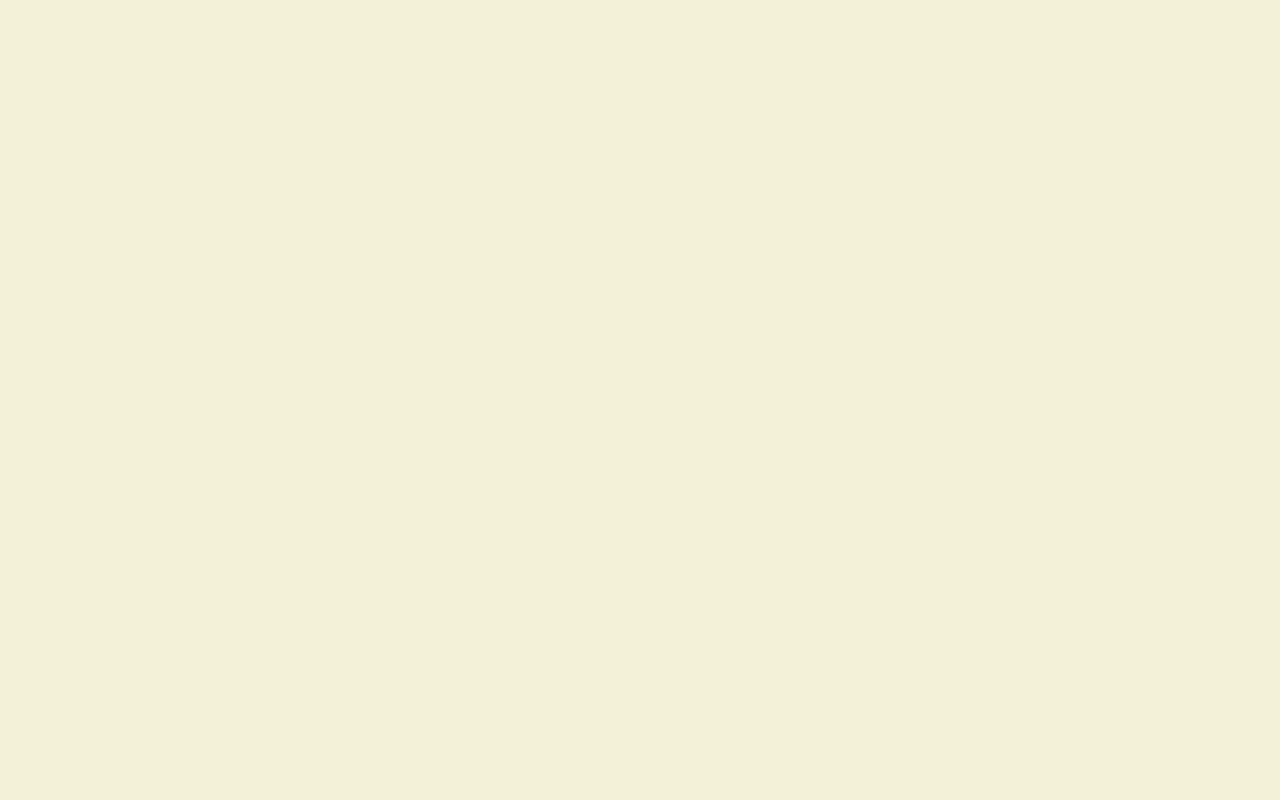
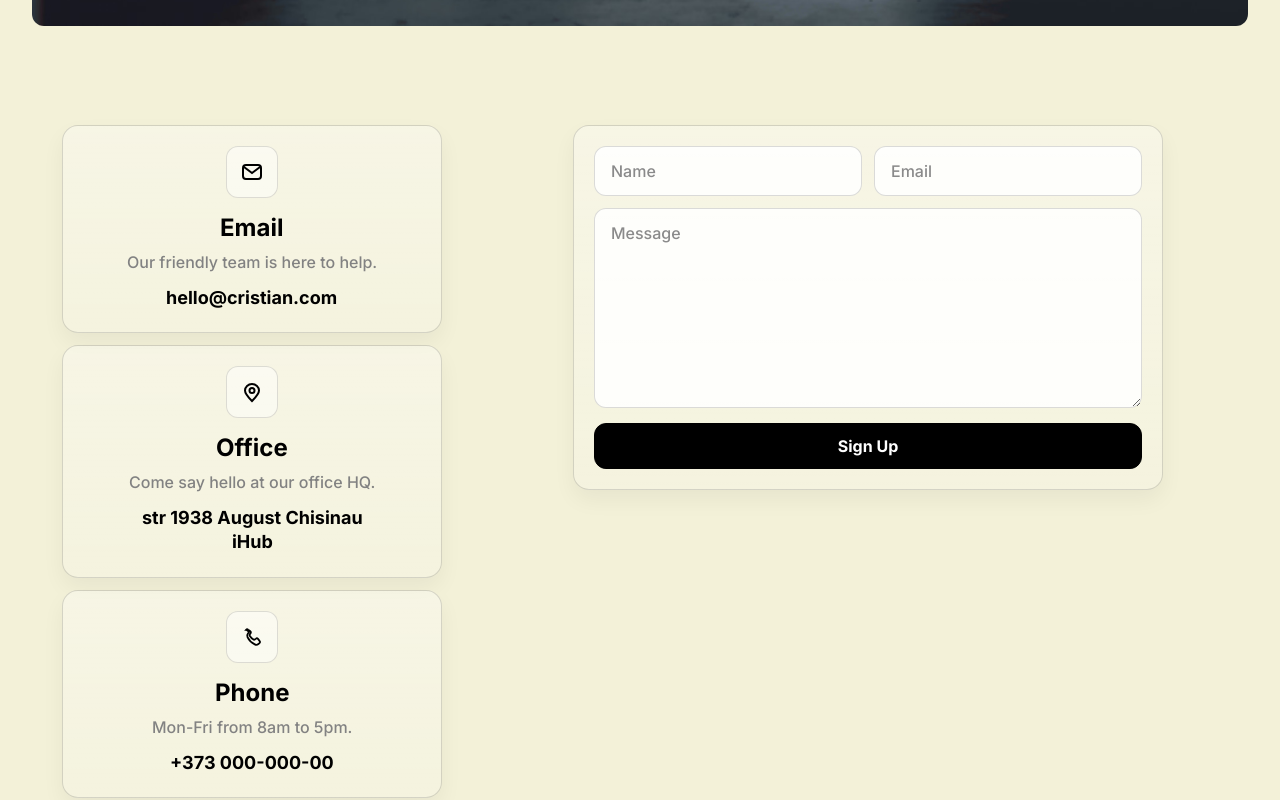
Before and after one commit to Lienkulet/Cristians-Photographer-Portfolio, a Next.js app: page /contact in a window 1280 px wide. Shown: the part 1260-2060 px from the top of the page. Before the commit the page ends 800 px from the top, so only its background shows below. Built offline with nearby package versions, Linux system fonts and the light colour scheme.

Commit message:
contact page

```diff
--- a/src/app/contact/page.jsx
+++ b/src/app/contact/page.jsx
@@ -1,9 +1,53 @@
+import PagesHero from '@/components/Sections/PagesHero/PagesHero'
+import ContactInfoCards from '@/components/ContactInfoCards/ContactInfoCards'
+import ContactForm from '@/components/ContactForm/ContactForm'
+import Container from '@/components/UI/Container/Container'
 import React from 'react'
+import styles from './page.module.css'
 
 const page = () => {
+  const infoItems = [
+    {
+      icon: 'email',
+      title: 'Email',
+      subtitle: 'Our friendly team is here to help.',
+      type: 'link',
+      href: 'mailto:hello@cristian.com',
+      value: 'hello@cristian.com',
+    },
+    {
+      icon: 'office',
+      title: 'Office',
+      subtitle: 'Come say hello at our office HQ.',
+      type: 'address',
+      valueLine1: 'str 1938 August Chisinau',
+      valueLine2: 'iHub',
+    },
+    {
+      icon: 'phone',
+      title: 'Phone',
+      subtitle: 'Mon-Fri from 8am to 5pm.',
+      type: 'link',
+      href: 'tel:+373123123123',
+      value: '+373 000-000-00',
+    },
+  ]
+
   return (
     <main>
-
+      <PagesHero
+        title='CONTACT US'
+        subtitle="We're excited to hear from you! Whether you have questions about our photography services, want to inquire about booking a session, or simply want to say hello, we're here to help. You can reach us through the following channels:"
+        imgUrl='/contactus/contactus.avif'
+      />
+      <section className={styles.contactSection}>
+        <Container>
+          <div className={styles.contactLayout}>
+            <ContactInfoCards items={infoItems} stacked />
+            <ContactForm />
+          </div>
+        </Container>
+      </section>
     </main>
   )
 }
--- /dev/null
+++ b/src/app/contact/page.module.css
@@ -0,0 +1,19 @@
+.contactSection {
+  width: 100%;
+}
+
+.contactLayout {
+  display: grid;
+
+  grid-template-columns: minmax(320px, 440px) minmax(0, 1fr);
+  gap: 16px;
+  align-items: start;
+  justify-content: center;
+}
+
+@media (max-width: 1024px) {
+  .contactLayout {
+    grid-template-columns: 1fr;
+    gap: 14px;
+  }
+}
--- /dev/null
+++ b/src/components/ContactForm/ContactForm.jsx
@@ -0,0 +1,17 @@
+import React from "react";
+import styles from "./ContactForm.module.css";
+
+const ContactForm = () => {
+  return (
+    <form className={styles.form} action="#" method="post">
+      <div className={styles.row}>
+        <input type="text" name="name" placeholder="Name" />
+        <input type="email" name="email" placeholder="Email" />
+      </div>
+      <textarea name="message" placeholder="Message" rows={8} />
+      <button type="submit">Sign Up</button>
+    </form>
+  );
+};
+
+export default ContactForm;
--- /dev/null
+++ b/src/components/ContactForm/ContactForm.module.css
@@ -0,0 +1,101 @@
+.form {
+  max-width: 920px;
+  margin: 0 auto;
+  padding: 20px;
+  border: 1px solid rgba(0, 0, 0, 0.14);
+  border-radius: 16px;
+  background: linear-gradient(180deg, rgba(255, 255, 255, 0.34) 0%, rgba(255, 255, 255, 0.18) 100%);
+  box-shadow: 0 10px 22px rgba(0, 0, 0, 0.05);
+}
+
+.row {
+  display: grid;
+  grid-template-columns: repeat(2, minmax(0, 1fr));
+  gap: 12px;
+  margin-bottom: 12px;
+}
+
+.row input,
+.form textarea {
+  width: 100%;
+  border: 1px solid rgba(0, 0, 0, 0.14);
+  border-radius: 12px;
+  background-color: rgba(255, 255, 255, 0.86);
+  color: var(--color-black);
+  font-family: Inter, "Inter Placeholder", sans-serif;
+  font-size: 16px;
+  line-height: 1.25;
+  font-weight: 500;
+  padding: 14px 16px;
+  transition: border-color 0.2s ease, box-shadow 0.2s ease, background-color 0.2s ease;
+}
+
+.form textarea {
+  min-height: 200px;
+  resize: vertical;
+}
+
+.row input::placeholder,
+.form textarea::placeholder {
+  color: #8a8a8a;
+}
+
+.row input:focus,
+.form textarea:focus {
+  outline: 0;
+  border-color: rgba(0, 0, 0, 0.34);
+  box-shadow: 0 0 0 3px rgba(0, 0, 0, 0.08);
+  background-color: rgba(255, 255, 255, 0.95);
+}
+
+.form button {
+  width: 100%;
+  margin-top: 12px;
+  border: 1px solid var(--color-black);
+  background-color: var(--color-black);
+  color: var(--color-white);
+  font-family: Inter, "Inter Placeholder", sans-serif;
+  font-size: 16px;
+  line-height: 1;
+  font-weight: 600;
+  border-radius: 12px;
+  padding: 14px;
+  cursor: pointer;
+  transition: background-color 0.22s ease, color 0.22s ease, box-shadow 0.22s ease;
+}
+
+.form button:hover,
+.form button:focus-visible {
+  background-color: #1b1b1b;
+  color: var(--color-white);
+  box-shadow: 0 8px 16px rgba(0, 0, 0, 0.14);
+}
+
+@media (max-width: 1024px) {
+  .form {
+    max-width: 100%;
+    border-radius: 14px;
+    padding: 14px;
+  }
+
+  .row {
+    grid-template-columns: 1fr;
+    gap: 10px;
+    margin-bottom: 10px;
+  }
+
+  .row input,
+  .form textarea {
+    font-size: 15px;
+    padding: 12px 14px;
+  }
+
+  .form textarea {
+    min-height: 150px;
+  }
+
+  .form button {
+    font-size: 15px;
+    padding: 12px;
+  }
+}
--- /dev/null
+++ b/src/components/ContactInfoCard/ContactInfoCard.jsx
@@ -0,0 +1,36 @@
+import React from "react";
+import styles from "./ContactInfoCard.module.css";
+import EmailIcon from "@/components/Icons/EmailIcon";
+import OficeIcon from "@/components/Icons/OficeIcon";
+import PhoneIcon from "@/components/Icons/PhoneIcon";
+
+const icons = {
+  email: <EmailIcon />,
+  office: <OficeIcon />,
+  ofice: <OficeIcon />,
+  phone: <PhoneIcon />,
+};
+
+const ContactInfoCard = ({ item }) => {
+  return (
+    <article className={styles.infoCard}>
+      <span className={styles.iconBox} aria-hidden="true">
+        {icons[item.icon] ?? icons.email}
+      </span>
+      <h2>{item.title}</h2>
+      <p>{item.subtitle}</p>
+
+      {item.type === "address" ? (
+        <address>
+          {item.valueLine1}
+          <br />
+          {item.valueLine2}
+        </address>
+      ) : (
+        <a href={item.href}>{item.value}</a>
+      )}
+    </article>
+  );
+};
+
+export default ContactInfoCard;
--- /dev/null
+++ b/src/components/ContactInfoCard/ContactInfoCard.module.css
@@ -0,0 +1,90 @@
+.infoCard {
+  display: flex;
+  flex-direction: column;
+  align-items: center;
+  text-align: center;
+  width: 100%;
+  max-width: 380px;
+  margin: 0 auto;
+  border: 1px solid rgba(0, 0, 0, 0.14);
+  border-radius: 16px;
+  padding: 20px 20px 22px;
+  background: linear-gradient(180deg, rgba(255, 255, 255, 0.34) 0%, rgba(255, 255, 255, 0.18) 100%);
+  box-shadow: 0 10px 22px rgba(0, 0, 0, 0.05);
+  transition: box-shadow 0.22s ease, border-color 0.22s ease;
+}
+
+.iconBox {
+  width: 52px;
+  height: 52px;
+  border-radius: 12px;
+  background-color: rgba(255, 255, 255, 0.45);
+  display: inline-flex;
+  align-items: center;
+  justify-content: center;
+  color: var(--color-black);
+  border: 1px solid rgba(0, 0, 0, 0.12);
+}
+
+.iconBox svg {
+  width: 24px;
+  height: 24px;
+}
+
+.infoCard h2 {
+  margin-top: 16px;
+  font-family: Inter, "Inter Placeholder", sans-serif;
+  font-size: 24px;
+  line-height: 1.2;
+  font-weight: 600;
+  color: var(--color-black);
+}
+
+.infoCard p {
+  margin-top: 8px;
+  font-family: Inter, "Inter Placeholder", sans-serif;
+  font-size: 16px;
+  line-height: 1.45;
+  font-weight: 500;
+  color: var(--color-lightergrey);
+}
+
+.infoCard a,
+.infoCard address {
+  margin-top: 12px;
+  font-family: Inter, "Inter Placeholder", sans-serif;
+  font-size: 18px;
+  line-height: 1.35;
+  font-weight: 600;
+  color: var(--color-black);
+  font-style: normal;
+  text-decoration: none;
+  word-break: break-word;
+  max-width: 100%;
+}
+
+.infoCard:hover,
+.infoCard:focus-within {
+  border-color: rgba(0, 0, 0, 0.22);
+  box-shadow: 0 14px 24px rgba(0, 0, 0, 0.1);
+}
+
+@media (max-width: 1024px) {
+  .infoCard {
+    border-radius: 14px;
+    padding: 18px;
+  }
+
+  .infoCard h2 {
+    font-size: 21px;
+  }
+
+  .infoCard p {
+    font-size: 15px;
+  }
+
+  .infoCard a,
+  .infoCard address {
+    font-size: 17px;
+  }
+}
--- /dev/null
+++ b/src/components/ContactInfoCards/ContactInfoCards.jsx
@@ -0,0 +1,15 @@
+import React from "react";
+import styles from "./ContactInfoCards.module.css";
+import ContactInfoCard from "@/components/ContactInfoCard/ContactInfoCard";
+
+const ContactInfoCards = ({ items = [], stacked = false }) => {
+  return (
+    <div className={`${styles.contactInfoGrid} ${stacked ? styles.stacked : ""}`}>
+      {items.map((item) => (
+        <ContactInfoCard key={item.title} item={item} />
+      ))}
+    </div>
+  );
+};
+
+export default ContactInfoCards;
--- /dev/null
+++ b/src/components/ContactInfoCards/ContactInfoCards.module.css
@@ -0,0 +1,18 @@
+.contactInfoGrid {
+  display: grid;
+  grid-template-columns: repeat(3, minmax(0, 1fr));
+  gap: 20px;
+  margin-bottom: 0;
+}
+
+.stacked {
+  grid-template-columns: 1fr;
+  gap: 12px;
+}
+
+@media (max-width: 1024px) {
+  .contactInfoGrid {
+    grid-template-columns: 1fr;
+    gap: 12px;
+  }
+}
--- /dev/null
+++ b/src/components/Icons/EmailIcon.jsx
@@ -0,0 +1,12 @@
+import React from 'react'
+
+const EmailIcon = () => {
+  return (
+    <svg viewBox="0 0 24 24" fill="none" aria-hidden="true">
+      <rect x="3" y="5" width="18" height="14" rx="3" stroke="currentColor" strokeWidth="2" />
+      <path d="M4 7L12 13L20 7" stroke="currentColor" strokeWidth="2" strokeLinecap="round" />
+    </svg>
+  )
+}
+
+export default EmailIcon
--- /dev/null
+++ b/src/components/Icons/OficeIcon.jsx
@@ -0,0 +1,12 @@
+import React from 'react'
+
+const OficeIcon = () => {
+  return (
+    <svg viewBox="0 0 24 24" fill="none" aria-hidden="true">
+      <path d="M12 21C15.9 17.1 19 14.1 19 10.5C19 6.91 15.87 4 12 4C8.13 4 5 6.91 5 10.5C5 14.1 8.1 17.1 12 21Z" stroke="currentColor" strokeWidth="2" />
+      <circle cx="12" cy="10.5" r="2.5" stroke="currentColor" strokeWidth="2" />
+    </svg>
+  )
+}
+
+export default OficeIcon
--- /dev/null
+++ b/src/components/Icons/PhoneIcon.jsx
@@ -0,0 +1,11 @@
+import React from 'react'
+
+const PhoneIcon = () => {
+  return (
+    <svg viewBox="0 0 24 24" fill="none" aria-hidden="true">
+      <path d="M6.1 4.8C6.6 4.2 7.5 4.1 8.1 4.6L10.3 6.3C10.9 6.8 11.1 7.7 10.6 8.3L9.7 9.5C9.4 9.9 9.4 10.4 9.7 10.8C10.7 12.4 11.9 13.6 13.5 14.6C13.9 14.9 14.4 14.8 14.8 14.5L16 13.6C16.6 13.1 17.5 13.3 18 13.9L19.7 16.1C20.2 16.7 20.1 17.6 19.5 18.1L18.4 19C17.4 19.8 16 20 14.8 19.4C11.6 17.9 9 15.3 7.5 12.1C6.9 10.9 7.1 9.5 7.9 8.5L8.8 7.4C9 7.1 9 6.8 8.7 6.5L7.1 5.2C6.6 4.8 6.2 4.8 6.1 4.8Z" stroke="currentColor" strokeWidth="1.8" strokeLinecap="round" />
+    </svg>
+  )
+}
+
+export default PhoneIcon
```
Also changed, not shown: public/contactus/contactus.avif (added).
